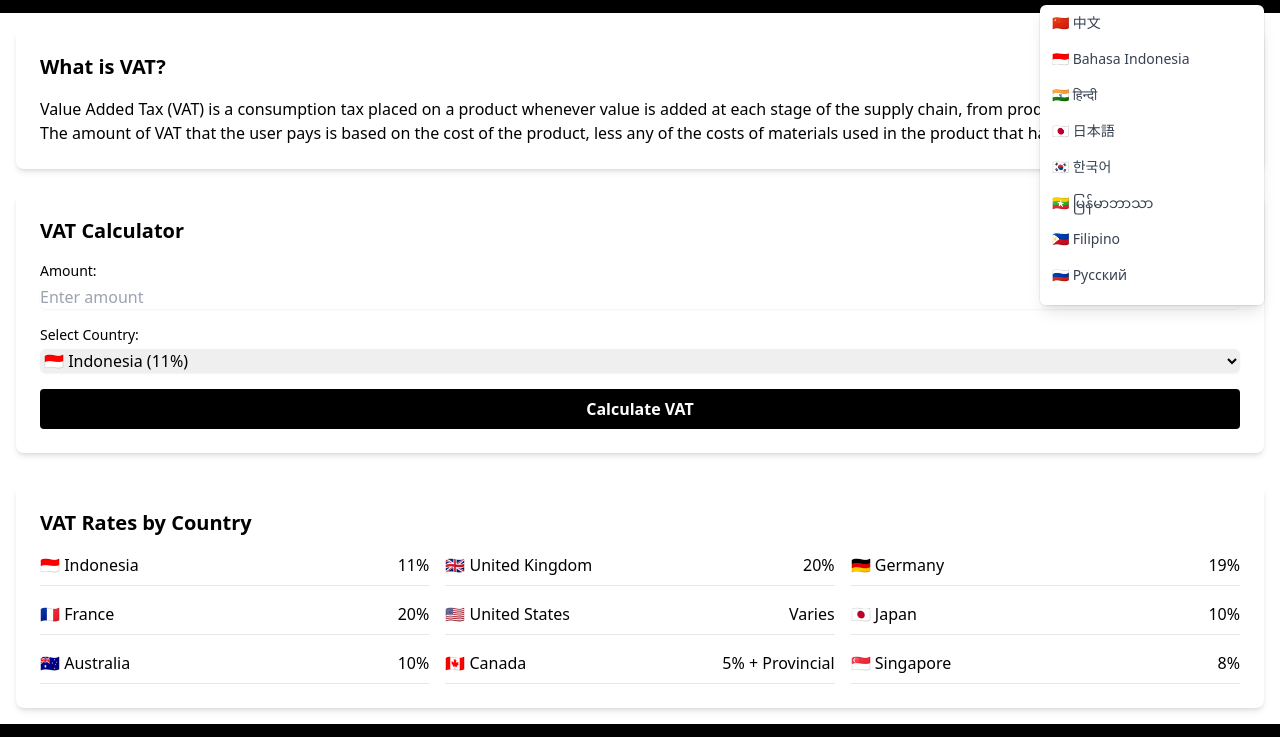
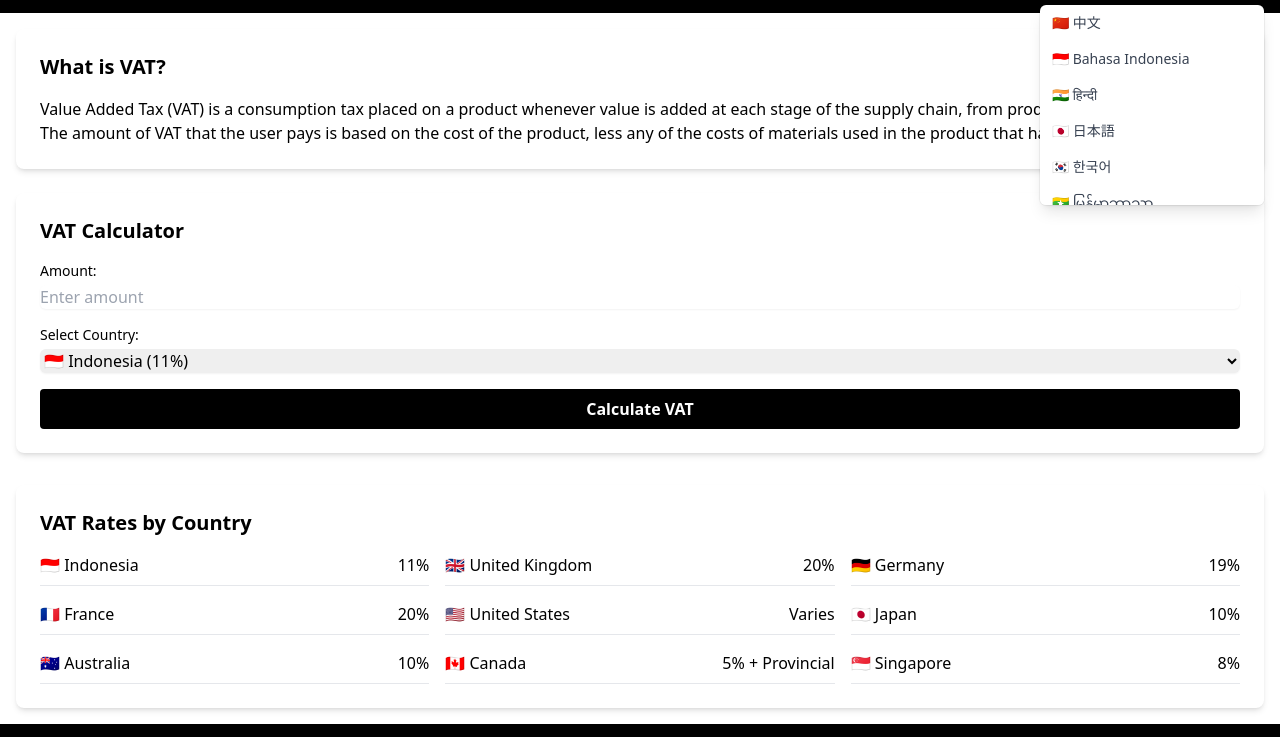
Before and after one commit to agam-riyandana/portofolio-tailwind-css, a plain HTML site: page vat-calculator.html in a window 1280 px wide. Shown: the part 57-794 px from the top of the page. Drawn offline with nearby package versions, Linux system fonts and the light colour scheme.

Commit message:
Update vat-calculator.html

```diff
--- a/vat-calculator.html
+++ b/vat-calculator.html
@@ -10,13 +10,13 @@
     <link href="https://cdnjs.cloudflare.com/ajax/libs/font-awesome/6.0.0-beta3/css/all.min.css" rel="stylesheet">
     <style>
         #language-menu {
-            max-height: 300px;
+            max-height: 200px;
             overflow-y: auto;
             scrollbar-width: thin;
             scrollbar-color: #4B5563 #E5E7EB;
         }
         #language-menu::-webkit-scrollbar {
-            width: 6px;
+            width: 5px;
         }
         #language-menu::-webkit-scrollbar-track {
             background: #E5E7EB;
```
